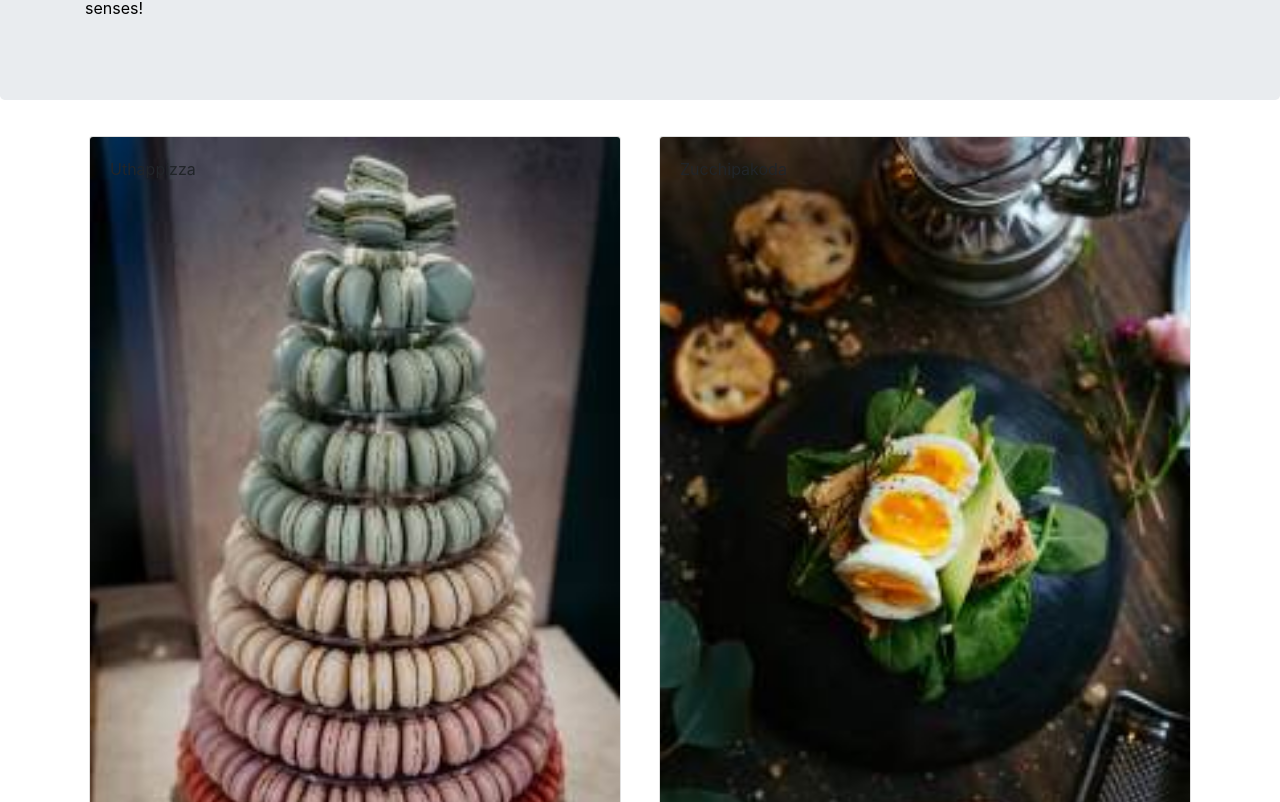
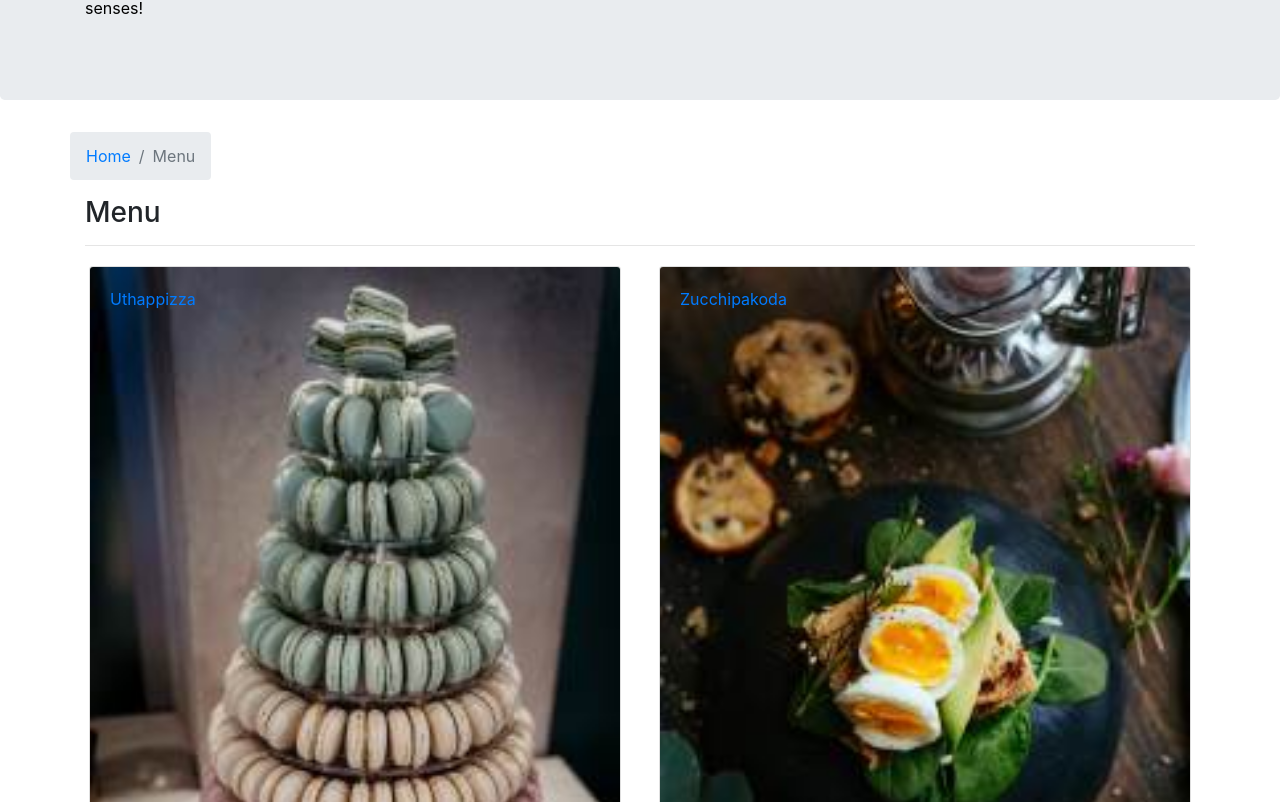
Before and after one commit to ieva1919/coursera-react, a React (Create React App) app: page /menu in a window 1280 px wide. Shown: the part 278-1080 px from the top of the page. Built offline with nearby package versions, Linux system fonts and the light colour scheme.

Commit message:
add additional router in components

```diff
--- a/src/component/Contact.js
+++ b/src/component/Contact.js
@@ -1,8 +1,20 @@
 import React from 'react'
+import { Breadcrumb, BreadcrumbItem } from 'reactstrap'
+import { Link } from 'react-router-dom'
 
 function Contact(props) {
     return (
         <div className="container">
+            <div className="row">
+                <Breadcrumb>
+                    <BreadcrumbItem><Link to="/home">Home</Link></BreadcrumbItem>
+                    <BreadcrumbItem active>Contact Us</BreadcrumbItem>
+                </Breadcrumb>
+                <div className="col-12">
+                    <h3>Contact Us</h3>
+                    <hr />
+                </div>
+            </div>
             <div className="row row-content">
                 <div className="col-12">
                     <h3>Location Information</h3>
--- a/src/component/Dishdetail.js
+++ b/src/component/Dishdetail.js
@@ -1,21 +1,53 @@
 import React from 'react'
-import { Card, CardImg, CardImgOverlay, CardTitle } from 'reactstrap'
+import { Card, CardImg, CardImgOverlay, CardTitle, CardBody, Breadcrumb, BreadcrumbItem } from 'reactstrap'
+import { Link } from 'react-router-dom'
 
 
-function Dishdetail({ dish, onDishSelect }) {
+function Dishdetail({ dish, comments }) {
 
     if (!dish) {
         return null
     }
 
     return (
-        <div key={dish.id} className="col-12 col-md-6">
-            <Card onClick={onDishSelect} className="m-1">
-                <CardImg object src={dish.image} alt={dish.name} />
-                <CardImgOverlay>
-                    <CardTitle heading>{dish.name}</CardTitle>
-                </CardImgOverlay>
-            </Card>
+        <div className="container">
+            <div className="row">
+                <Breadcrumb>
+                    <BreadcrumbItem><Link to="/menu">Menu</Link></BreadcrumbItem>
+                    <BreadcrumbItem active>{dish.name}</BreadcrumbItem>
+                </Breadcrumb>
+                <div className="col-12">
+                    <h3>{dish.name}</h3>
+                    <hr />
+                </div>
+            </div>
+            <div className="row">
+                <div key={dish.id} className="col-6 col-md-6">
+                    <Card className="m-1">
+                        <Link to={`/menu/${dish.id}`}>
+                            <CardImg object src={dish.image} alt={dish.name} />
+                            <CardImgOverlay>
+                                <CardTitle heading>{dish.name}</CardTitle>
+                            </CardImgOverlay>
+                        </Link>
+                    </Card>
+                </div>
+                <div key={dish.id} className="col-6 col-md-6">
+                    <Card>
+                        <div className="m-1 cardtext">
+                            <CardBody>
+                                <h4>Comment </h4>
+                                {comments.map((comment) => (
+                                    <ul>
+                                        <li>{comment.comment}</li>
+                                        <li>-- {comment.author}, {comment.date}</li>
+                                    </ul>
+                                ))}
+                            </CardBody>
+                        </div>
+                    </Card>
+                </div>
+            </div>
         </div>
     );
 }
--- a/src/component/Main.js
+++ b/src/component/Main.js
@@ -9,6 +9,7 @@ import { PROMOTIONS } from '../shared/promotions'
 import Header from './Header'
 import Footer from './Footer'
 import { Route, Switch, Redirect } from 'react-router-dom';
+import Dishdetail from './Dishdetail';
 
 class Main extends Component {
 
@@ -35,12 +36,23 @@ class Main extends Component {
             )
         }
 
+        const DishWithId = ({ match }) => {
+            const dish = this.state.dishes.filter((dish) => dish.id === parseInt(match.params.dishId, 10))[0]
+            return (
+                <Dishdetail
+                    dish={dish}
+                    comments={this.state.comments.filter((comment) => comment.dishId === parseInt(match.params.dishId, 10))}
+                />
+            )
+        }
+
         return (
             <div className="app">
                 <Header />
                 <Switch>
                     <Route path="/home" component={HomePage} />
                     <Route exact path="/menu" component={() => <Menu dishes={this.state.dishes} />} />
+                    <Route path="/menu/:dishId" component={DishWithId} />
                     <Route exact path="/contactus" component={Contact} />
                     <Redirect to="/home" />
                 </Switch>
--- a/src/component/Menu.js
+++ b/src/component/Menu.js
@@ -1,7 +1,7 @@
 import React from 'react'
-import { Card, CardImg, CardBody, CardTitle, Row, Col } from 'reactstrap'
-import Dishdetail from './Dishdetail'
+import { Card, CardImg, CardBody, CardTitle, Row, Col, Breadcrumb, BreadcrumbItem, CardImgOverlay } from 'reactstrap'
 import './Menu.scss';
+import { Link } from 'react-router-dom'
 
 
 function RenderMenuItem({ dish }) {
@@ -22,15 +22,31 @@ const Menu = props => {
 
     const menu = props.dishes.map((dish) => {
         return (
-            <Dishdetail
-                dish={dish}
-                onDishSelect={() => props.onDishSelect(dish.id)}
-            />
+            <div key={dish.id} className="col-12 col-md-6">
+                <Card className="m-1">
+                    <Link to={`/menu/${dish.id}`}>
+                        <CardImg object src={dish.image} alt={dish.name} />
+                        <CardImgOverlay>
+                            <CardTitle heading>{dish.name}</CardTitle>
+                        </CardImgOverlay>
+                    </Link>
+                </Card>
+            </div>
         )
     });
 
     return (
         <div className="container">
+            <div className="row">
+                <Breadcrumb>
+                    <BreadcrumbItem><Link to="/home">Home</Link></BreadcrumbItem>
+                    <BreadcrumbItem active>Menu</BreadcrumbItem>
+                </Breadcrumb>
+                <div className="col-12">
+                    <h3>Menu</h3>
+                    <hr />
+                </div>
+            </div>
             <div className="row">
                 {menu}
             </div>
@@ -42,26 +58,16 @@ const Menu = props => {
 function renderDish(dish) {
     if (dish != null) {
         return (
+            <div>
+
                 <Row>
                     <Col className="col-12 col-md-6">
                         <RenderMenuItem dish={dish} />
                     </Col>
                     <Col className="col-12 col-md-6">
-                    <Card>
-                        <div className="m-1 cardtext">
-                            <CardBody>
-                                <h4>Comment </h4>
-                                {dish.comments.map((comment) => (
-                                    <ul>
-                                        <li>{comment.comment}</li>
-                                        <li>-- {comment.author}, {comment.date}</li>
-                                    </ul>
-                                ))}
-                            </CardBody>
-                        </div>
-                    </Card>
                     </Col>
                 </Row >
+            </div>
         )
     } else {
         return (
```
Lines whose indentation alone changed are shown as unchanged.
